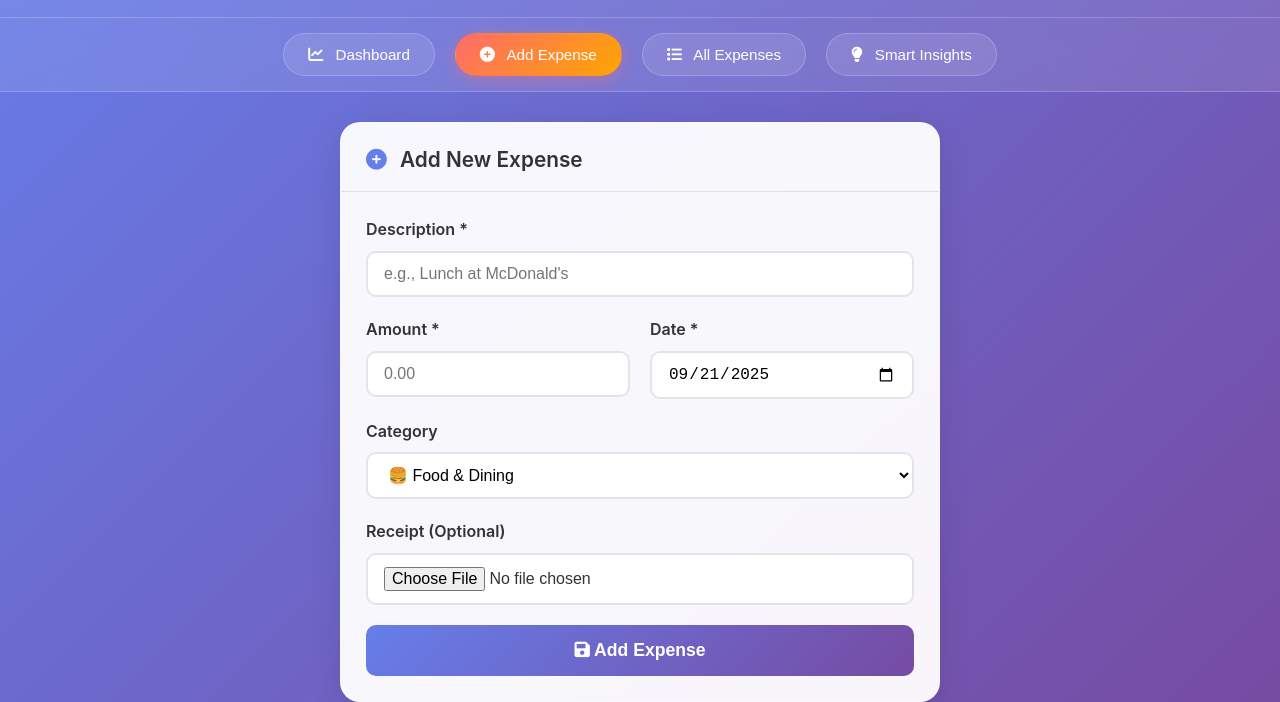
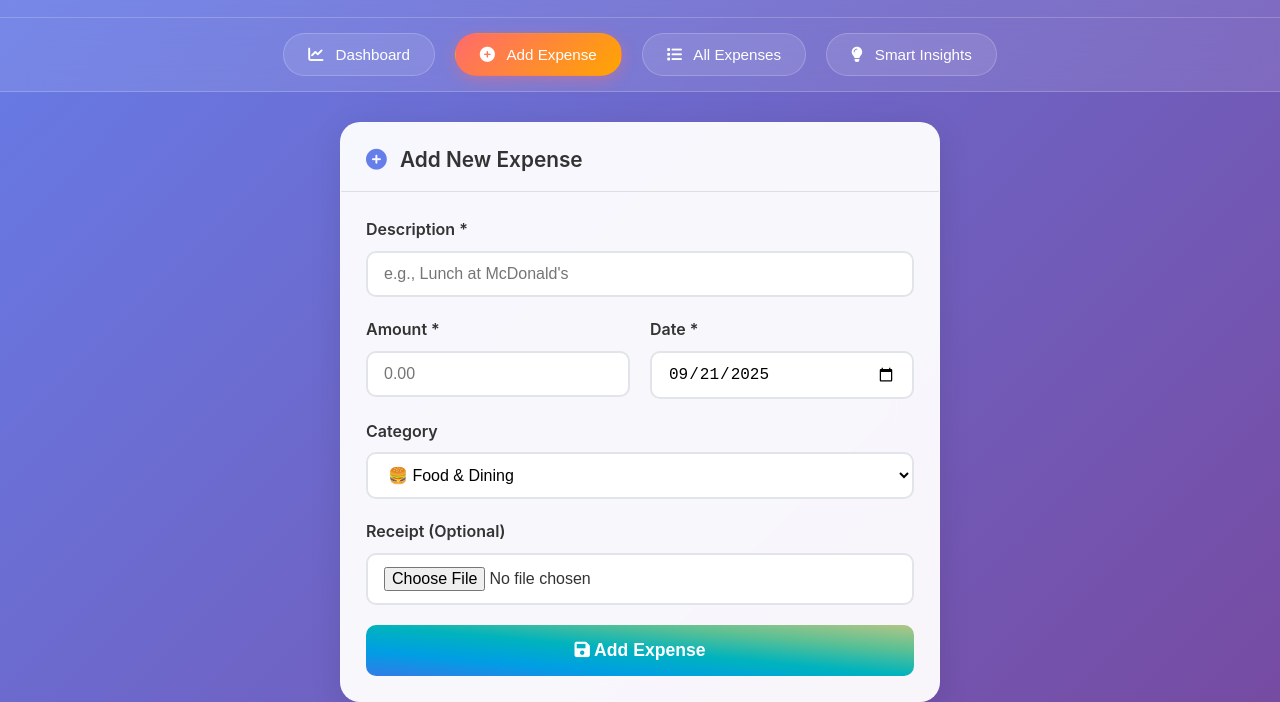
Before and after one commit to ankurO7/Expense-Track, a plain HTML site: page index.html in a window 1280 px wide. Both pictures are taken after a click on the button "Add Expense". Shown: the part 120-822 px from the top of the page. Drawn offline with nearby package versions, Linux system fonts and the light colour scheme.

Commit message:
Update background

```diff
--- a/css/style.css
+++ b/css/style.css
@@ -226,7 +226,7 @@ input:focus, select:focus, textarea:focus {
 }
 
 .btn-primary {
-    background: linear-gradient(135deg, #667eea, #764ba2);
+    background-image: linear-gradient(to right top, #327ce7, #009ee4, #00b3bd, #5cc094, #b2c685);
     color: white;
     padding: 15px 30px;
     border: none;
```
